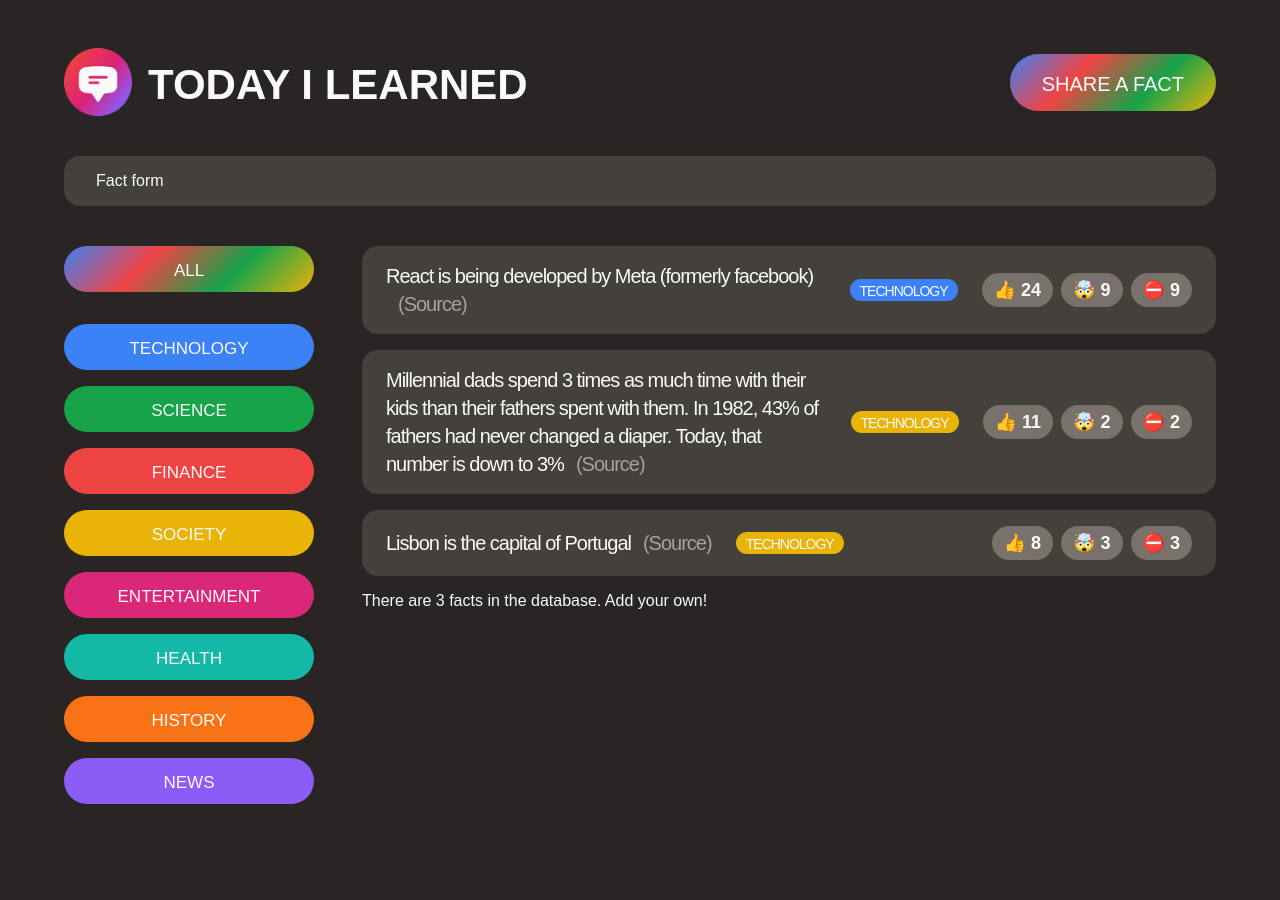
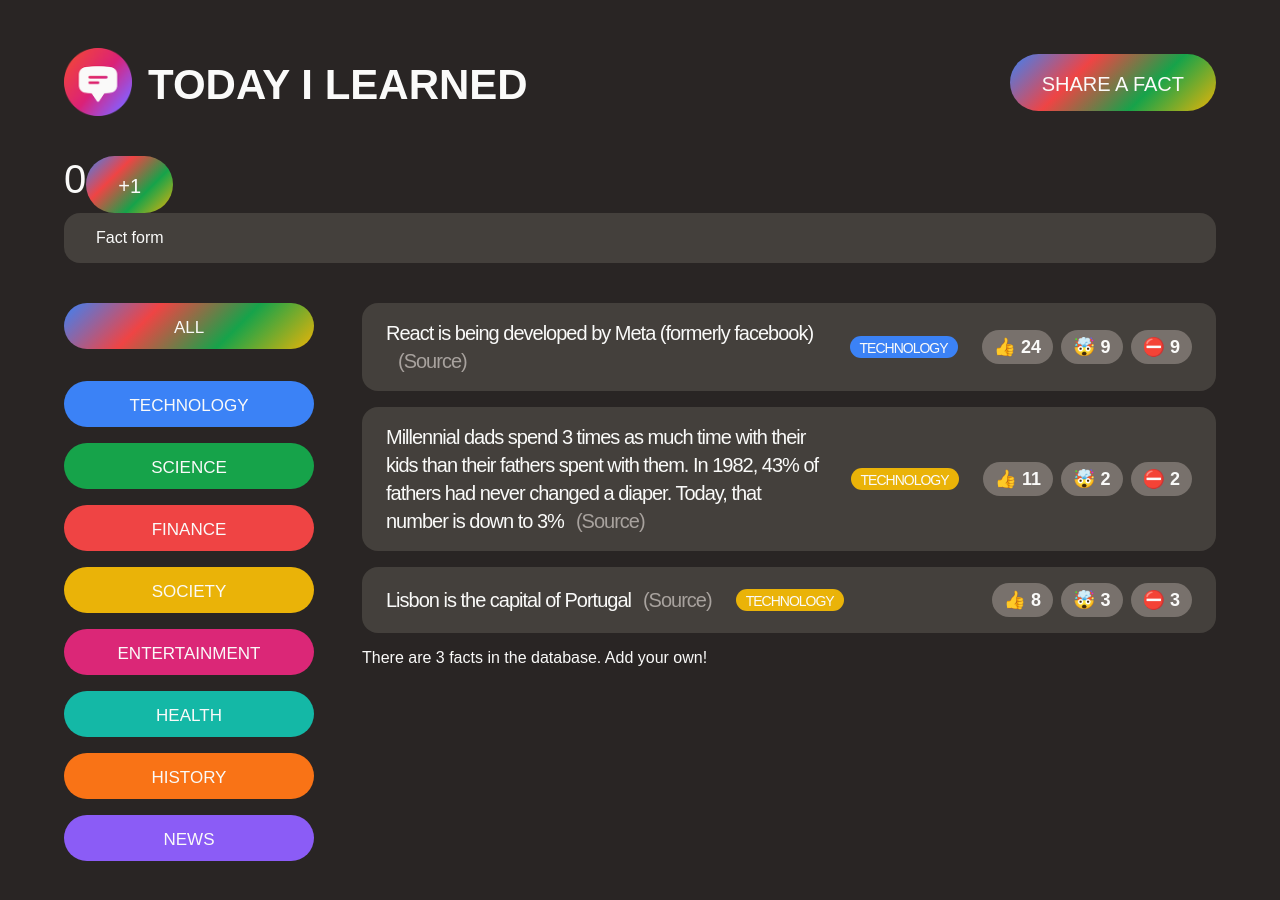
Before and after one commit to olaknowct/todayilearned, a React (Create React App) app: page / in a window 1280 px wide. Shown: the top 900 px of the page. Before the commit the page ends 868 px from the top, so only its background shows below. Built offline with nearby package versions, Linux system fonts and the light colour scheme; a web font is replaced by a local one.

Commit message:
testing counter using state

```diff
--- a/src/App.js
+++ b/src/App.js
@@ -1,3 +1,4 @@
+import { useState } from 'react';
 import './style.css';
 
 const initialFacts = [
@@ -33,6 +34,24 @@
   },
 ];
 
+function Counter() {
+  // current state , function to update the state
+  const [count, setCount] = useState(0);
+  return (
+    <div>
+      <span style={{ fontSize: '40px' }}>{count}</span>
+      <button
+        className='btn btn-large'
+        onClick={() => {
+          setCount(23);
+        }}
+      >
+        +1
+      </button>
+    </div>
+  );
+}
+
 function App() {
   return (
     <>
@@ -46,6 +65,7 @@
         <button className='btn btn-large btn-open'>Share a fact</button>
       </header>
 
+      <Counter />
       <NewFactForm />
 
       <main className='main'>
```
